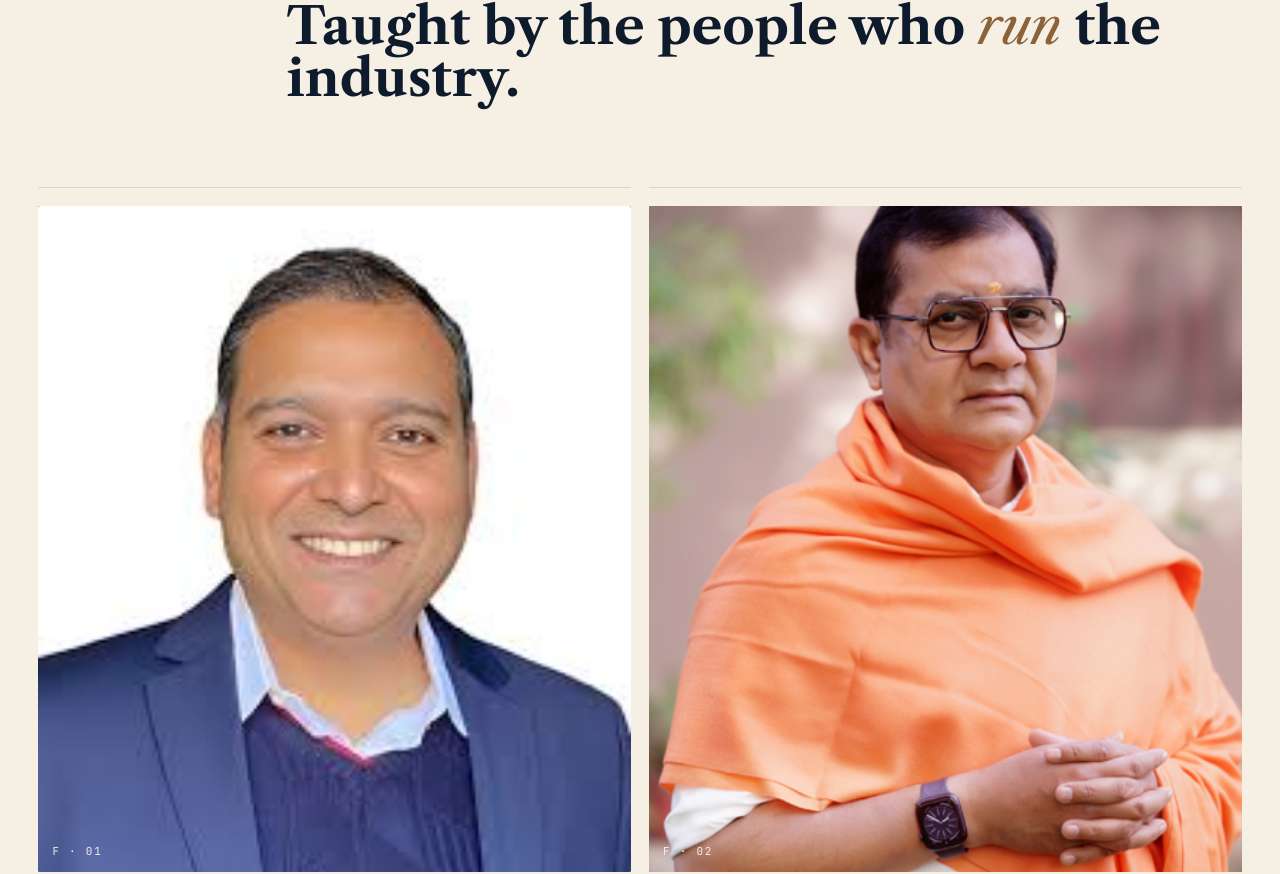
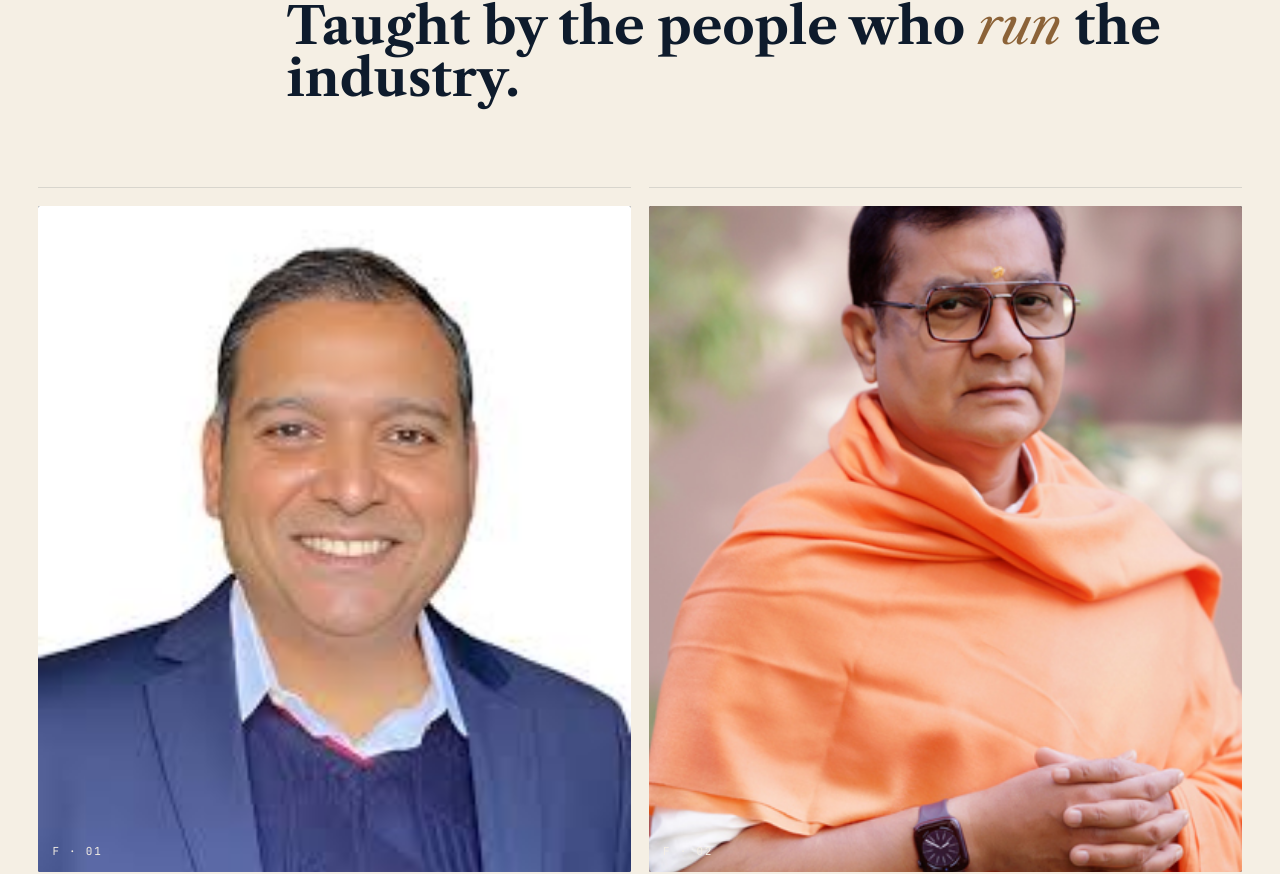
Before and after one commit to vivattraining/viva-academy-platform, a Next.js app in the folder apps/web/: page / in a window 1280 px wide. Shown: the part 6830-7704 px from the top of the page. Built offline with nearby package versions, Linux system fonts and the light colour scheme.

Commit message:
Further tighten Ashish portrait crop

```diff
--- a/apps/web/app/guiding-mentor/ashish-bhaiya/page.module.css
+++ b/apps/web/app/guiding-mentor/ashish-bhaiya/page.module.css
@@ -103,8 +103,8 @@
 
 .image {
   object-fit: cover;
-  object-position: center 10%;
-  transform: scale(1.06);
+  object-position: center 7%;
+  transform: scale(1.14);
 }
 
 .story {
--- a/apps/web/components/claude-home.module.css
+++ b/apps/web/components/claude-home.module.css
@@ -819,8 +819,8 @@
 }
 
 .facultyPhotoAshish {
-  object-position: center 10%;
-  transform: scale(1.08);
+  object-position: center 7%;
+  transform: scale(1.16);
 }
 
 .portraitCard {
```
